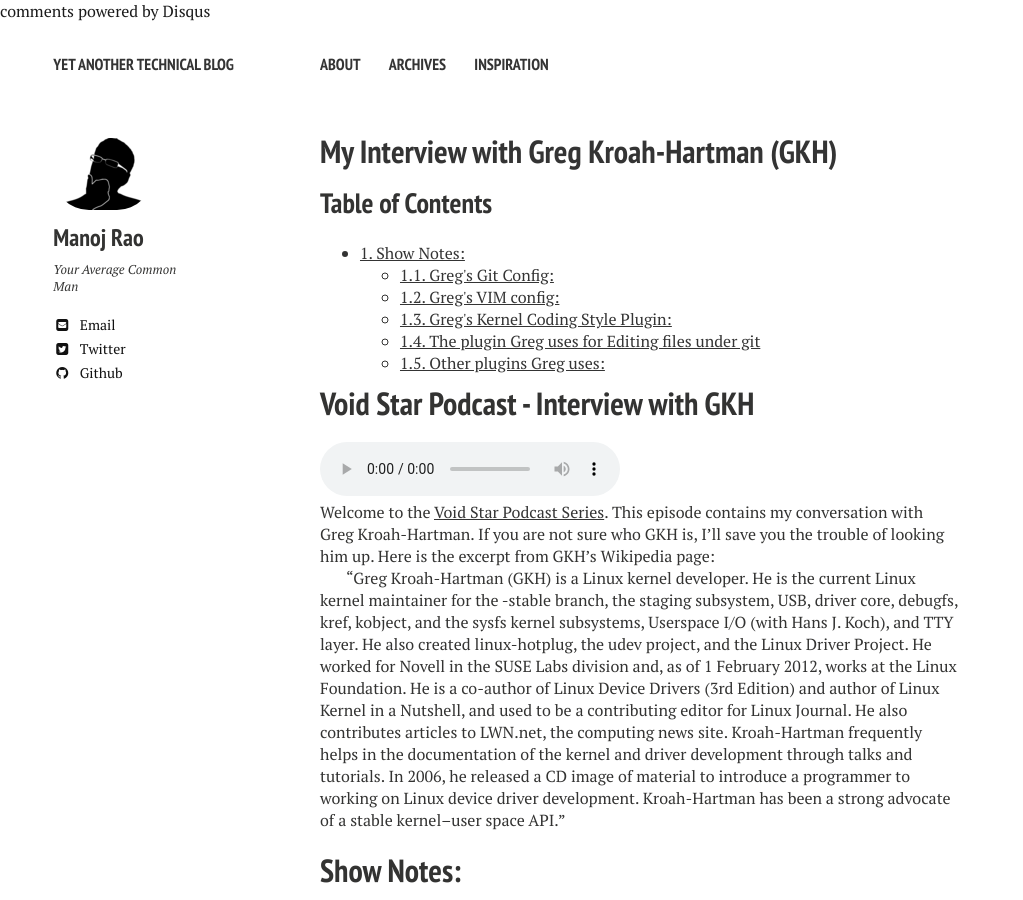
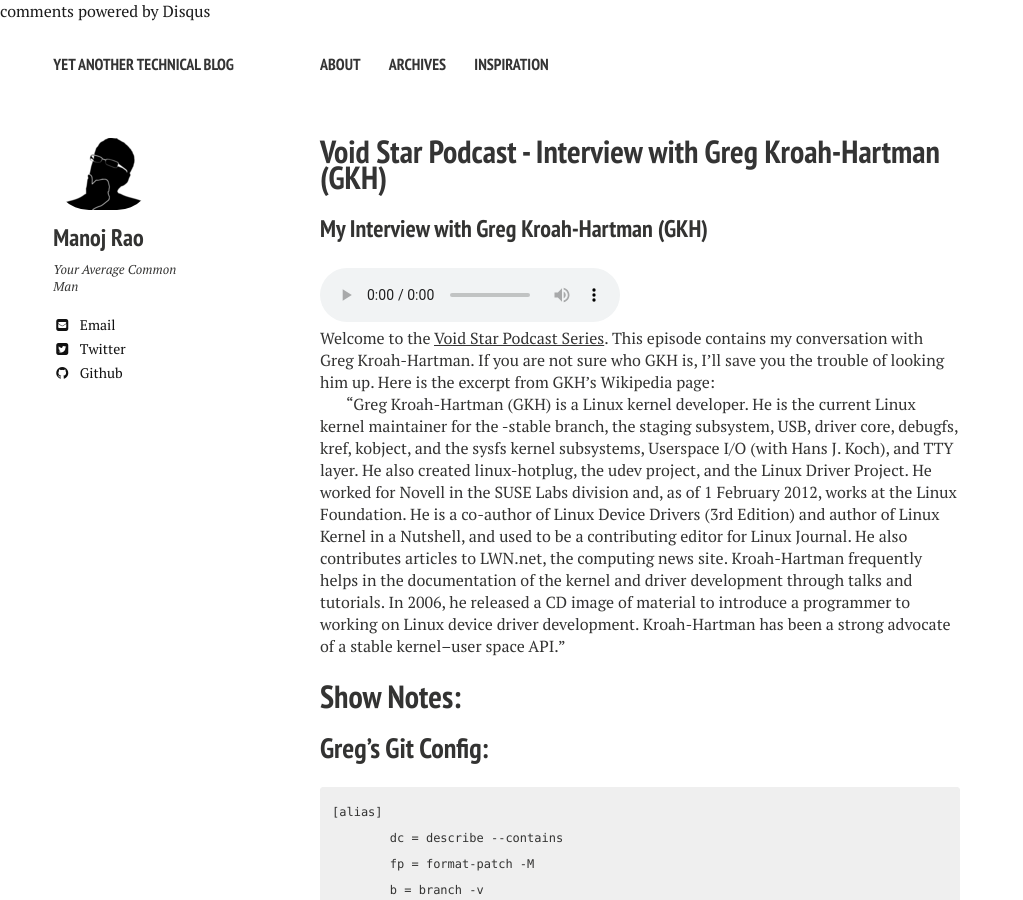
Before and after one commit to mycpuorg/mycpuorg.github.io, a Jekyll site: the page built from _posts/2017-12-22-interview-with-GKH.md, in a window 1280 px wide and 900 px high. Shown: the whole window, without its empty margins (0-1023 px from the left). Built offline with Jekyll 4.4.1, drawn with Linux system fonts in a browser that asks for light colours; nearby versions of some CDN libraries; comment, search, counter and statistics services are not loaded; some of the changed text lies outside the part shown.

Commit message:
Remove ToC and Modify the Title of the post, slightly.

```diff
--- a/_posts/2017-12-22-interview-with-GKH.md
+++ b/_posts/2017-12-22-interview-with-GKH.md
@@ -1,29 +1,12 @@
 ---
 layout: post
-title: "My Interview with Greg Kroah-Hartman (GKH)"
+title: "Void Star Podcast - Interview with Greg Kroah-Hartman (GKH)"
 excerpt: "Interview from the Void Star Podcast Series"
 tags: [Interview, Podcast, VoidStar, Linux, GKH, Kernel]
 comments: true
 ---
 
-<div id="table-of-contents">
-<h2>Table of Contents</h2>
-<div id="text-table-of-contents">
-<ul>
-<li><a href="#sec-1">1. Show Notes:</a>
-<ul>
-<li><a href="#sec-1-1">1.1. Greg's Git Config:</a></li>
-<li><a href="#sec-1-2">1.2. Greg's VIM config:</a></li>
-<li><a href="#sec-1-3">1.3. Greg's Kernel Coding Style Plugin:</a></li>
-<li><a href="#sec-1-4">1.4. The plugin Greg uses for Editing files under git</a></li>
-<li><a href="#sec-1-5">1.5. Other plugins Greg uses:</a></li>
-</ul>
-</li>
-</ul>
-</div>
-</div>
-
-# Void Star Podcast - Interview with GKH
+### My Interview with Greg Kroah-Hartman (GKH)
 <audio controls>
   <source src="https://s3-us-west-1.amazonaws.com/voidstarpodcast/Season+1/Void+Star+Podcast+-+Greg+Kroah-Hartman.mp3" type="audio/mpeg">
 Your browser does not support the audio element.
```
